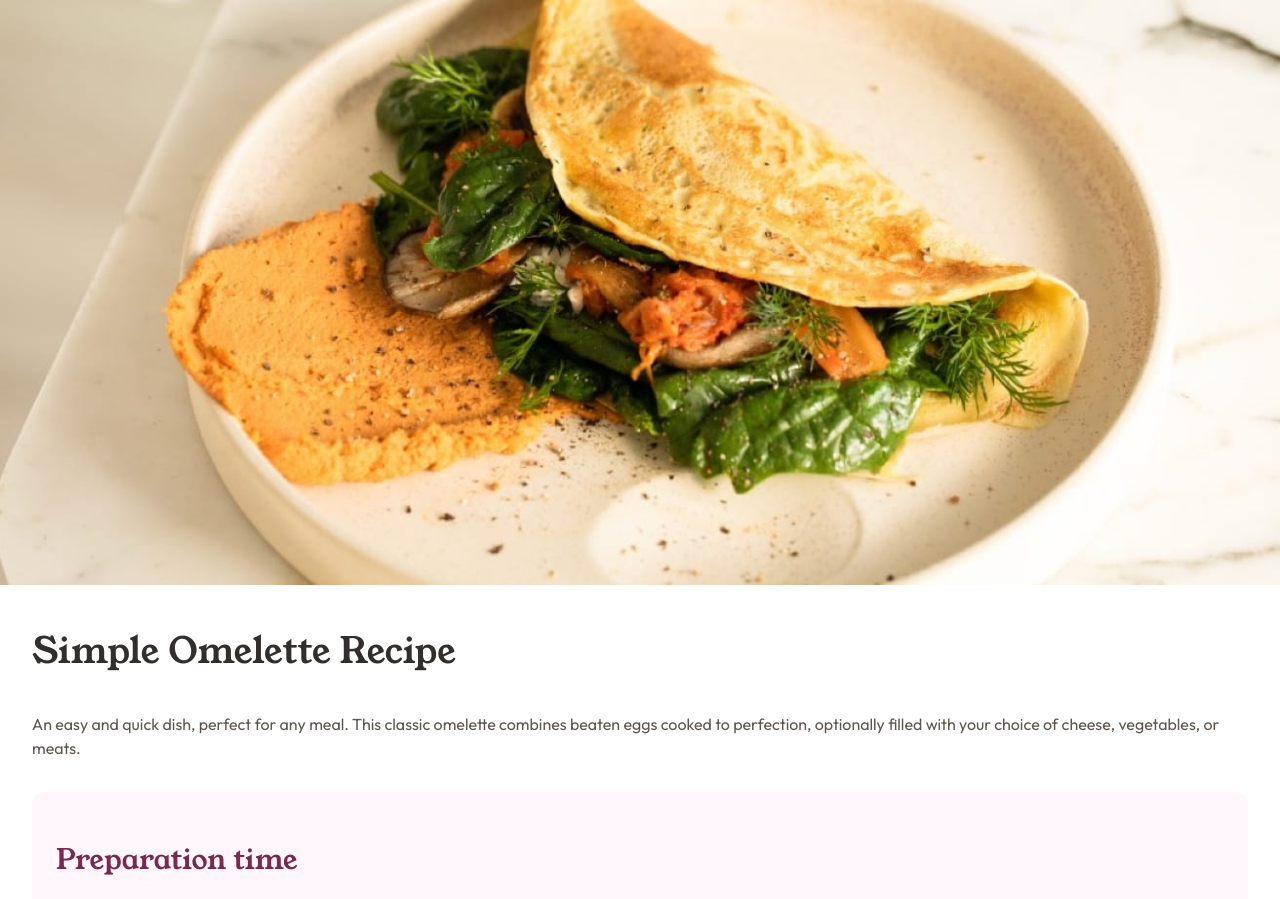
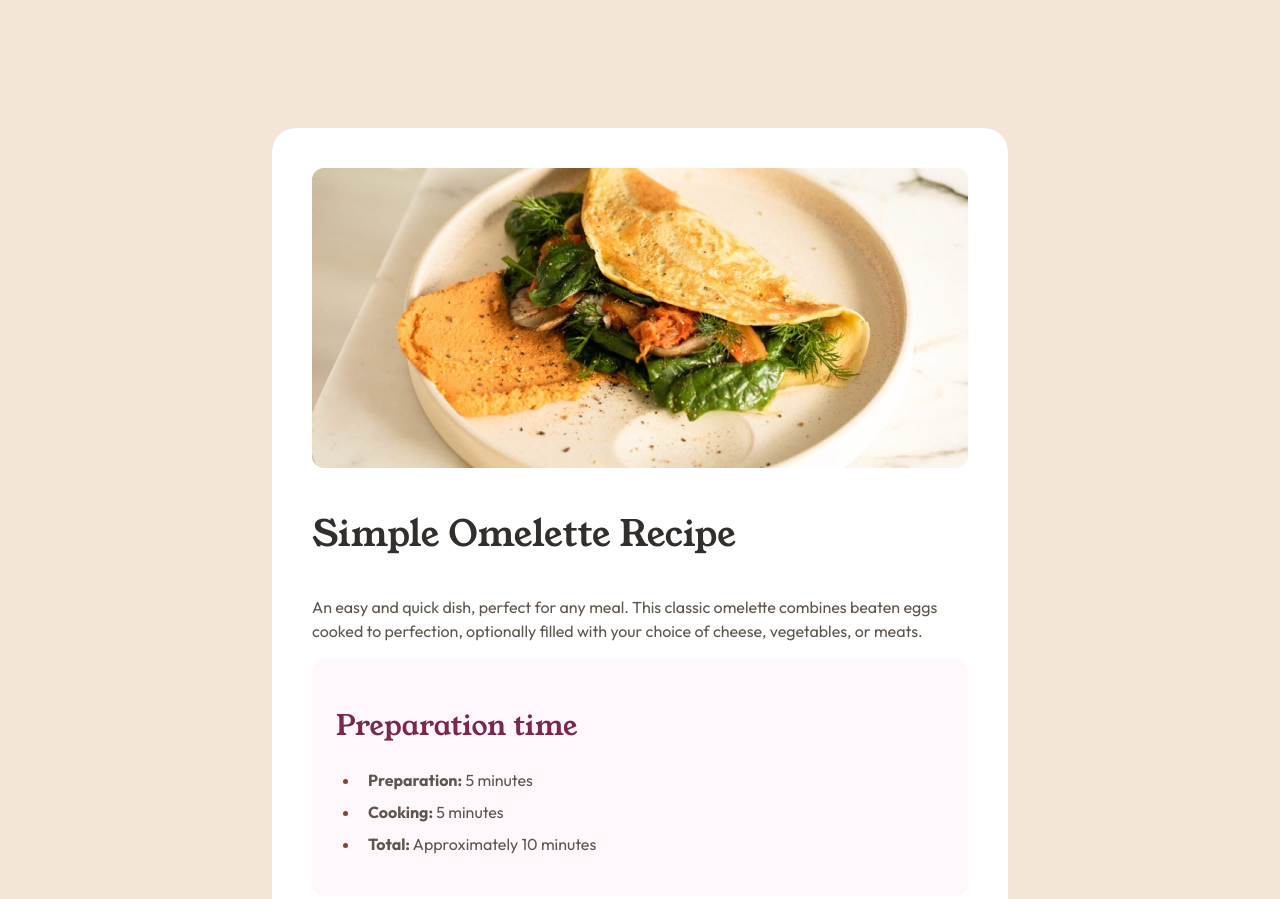
Before and after one commit to Mythage/Racipe-Page, a plain HTML site: page index.html in a window 1280 px wide. Shown: the top 899 px of the page. Drawn offline with Linux system fonts and the light colour scheme.

Commit message:
Refactor CSS for improved layout and responsiveness; add box-sizing rules and media queries for better styling.

```diff
--- a/style.css
+++ b/style.css
@@ -1,6 +1,14 @@
 @import url('https://fonts.googleapis.com/css2?family=Outfit:wght@400;600;700&family=Young+Serif:wght@400;600;700&display=swap');
 
+html {
+  box-sizing: border-box;
+}
 
+*,
+*::before,
+*::after {
+  box-sizing: inherit;
+}
 
 :root {
 /* Color Palette */
@@ -45,6 +53,7 @@
 
 }
 body {
+    box-sizing: border-box;
     background-color: var(--stone-100);
     margin: 0;
     padding: 0;
@@ -187,3 +196,34 @@ padding-bottom: var(--spacing-40);
     text-align: center;
     margin: var(--spacing-32) 0;
 }
+
+@media (min-width: 48rem) {
+    body {
+        padding: var(--spacing-128) 0;
+    }
+    .recipe {
+        flex-direction: row;
+        max-width: 38.5rem;
+        margin: 0 auto;
+        padding: var(--spacing-40);
+        gap: var(--spacing-40);
+        border-radius: var(--radius-md);
+    }
+    .recipe__intro {
+        flex-direction: column;
+        align-items: flex-start;
+    }
+    .recipe__image img {
+        border-radius: var(--radius-sm);
+    }
+    .recipe__section {
+        margin: 0;
+        gap: var(--spacing-24);
+    }
+}
+
+@media (min-width: 64rem) {
+    .recipe {
+        max-width: 46rem;
+    }
+}
```
